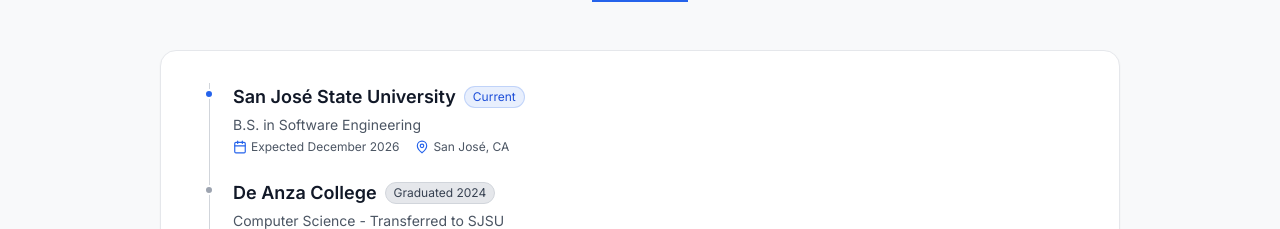
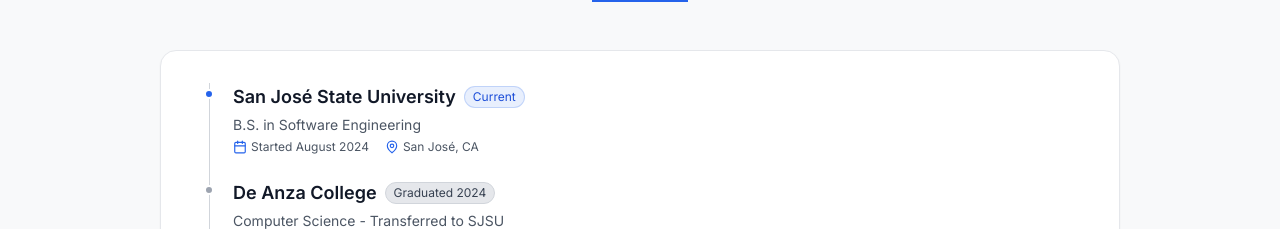
Before and after one commit to KananIbadzade/Portfolio-website, a React (Vite) app: page / in a window 1280 px wide. Shown: the part 1740-1969 px from the top of the page. Built offline with nearby package versions, Linux system fonts and the light colour scheme.

Commit message:
change of education section

```diff
--- a/src/components/Education.jsx
+++ b/src/components/Education.jsx
@@ -53,7 +53,7 @@
                 </div>
                 <p className="text-gray-600 dark:text-gray-300 text-sm">B.S. in Software Engineering</p>
                 <div className="flex flex-wrap items-center gap-4 text-xs text-gray-600 dark:text-gray-300">
-                  <span className="inline-flex items-center gap-1"><Calendar size={14} className="text-primary-600" /> Expected December 2026</span>
+                  <span className="inline-flex items-center gap-1"><Calendar size={14} className="text-primary-600" /> Started August 2024</span>
                   <span className="inline-flex items-center gap-1"><MapPin size={14} className="text-primary-600" /> San José, CA</span>
                 </div>
               </div>
```
